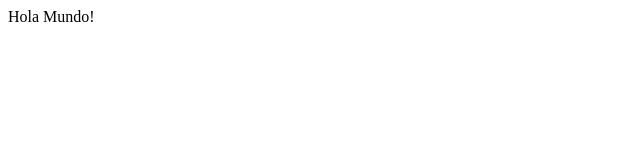
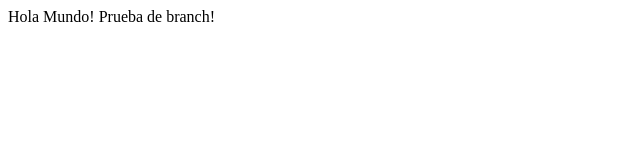
Before and after one commit to jpg1975/test1, a plain HTML site: page index.html in a window 1280 px wide. Shown: the whole page, without its empty margins (0-640 px from the left). Drawn offline with Linux system fonts and the light colour scheme.

Commit message:
commit en branch

```diff
--- a/index.html
+++ b/index.html
@@ -6,5 +6,6 @@
 </head>
 <body>
 Hola Mundo!
+Prueba de branch!
 </body>
 </html>
```
Also changed, not shown: commits.txt (added).
